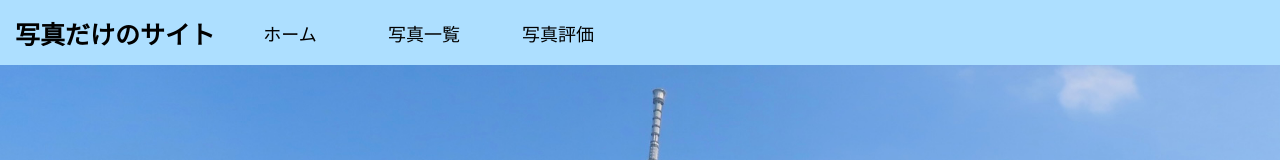
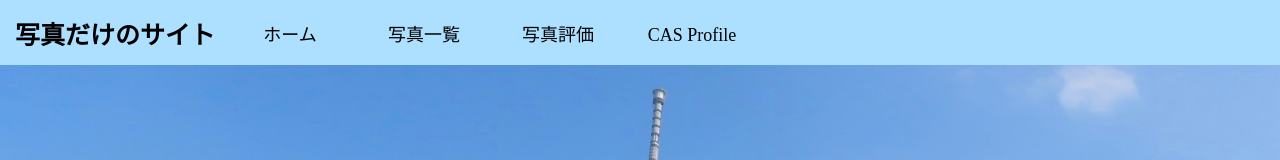
Before and after one commit to kosiki/photosplanes, a plain HTML site: page index.html in a window 1280 px wide. Shown: the top 160 px of the page. Drawn offline with Linux system fonts and the light colour scheme.

Commit message:
Update index.html

```diff
--- a/index.html
+++ b/index.html
@@ -17,6 +17,7 @@
          <li class="btn list-zero"><a href="index.html">ホーム</a></li>
          <li class="btn list-one"><a href="photo.html">写真一覧</a></li>
          <li class="btn list-two"><a href="question.html">写真評価</a></li>
+         <li class="btn list-three"><a href="CAS.html">CAS Profile</a></li>
        </ul>
      </div>
    </div>
```
